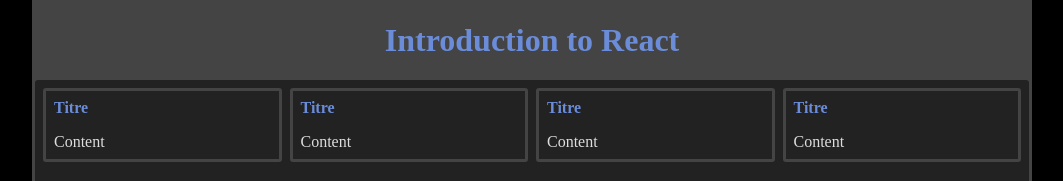
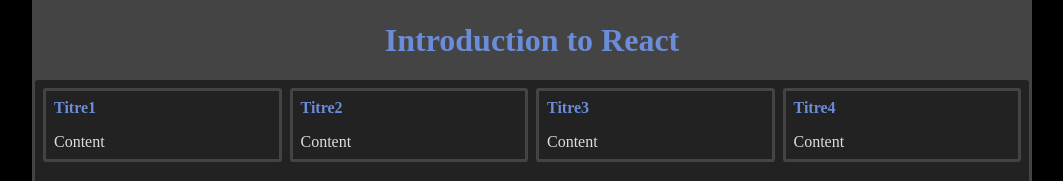
Before and after one commit to Artpare4/Introduction-React, a React (Vite) app: page / in a window 1280 px wide. Shown: the top 181 px of the page, without its empty margins (108-1171 px from the left). Built offline with nearby package versions, Linux system fonts and the light colour scheme.

Commit message:
Ajout d'une props title au composant Card et utilisation de cette props pour spécialiser les instances de Card

```diff
--- a/src/App.jsx
+++ b/src/App.jsx
@@ -9,10 +9,10 @@
       </header>
       <main className="app__main">
         <div className="cards">
-          <Card />
-          <Card />
-          <Card />
-          <Card />
+          <Card title="Titre1" />
+          <Card title="Titre2" />
+          <Card title="Titre3" />
+          <Card title="Titre4" />
         </div>
       </main>
 
--- a/src/components/Card.jsx
+++ b/src/components/Card.jsx
@@ -1,9 +1,9 @@
 import React from "react";
 
-function Card() {
+function Card(props) {
   return (
     <article className="card">
-      <header className="card__header header__title">Titre</header>
+      <header className="card__header header__title">{props.title}</header>
       <section className="card__main">Content</section>
     </article>
   );
```
